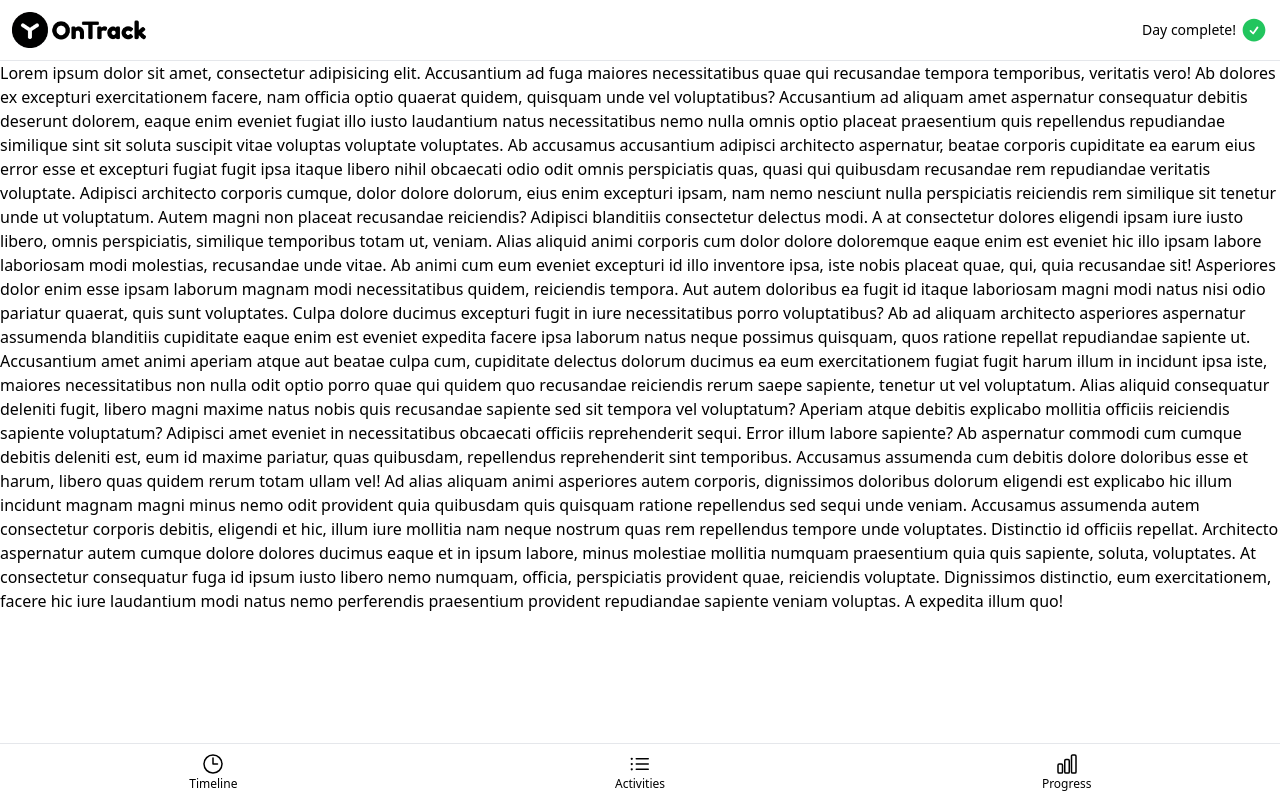
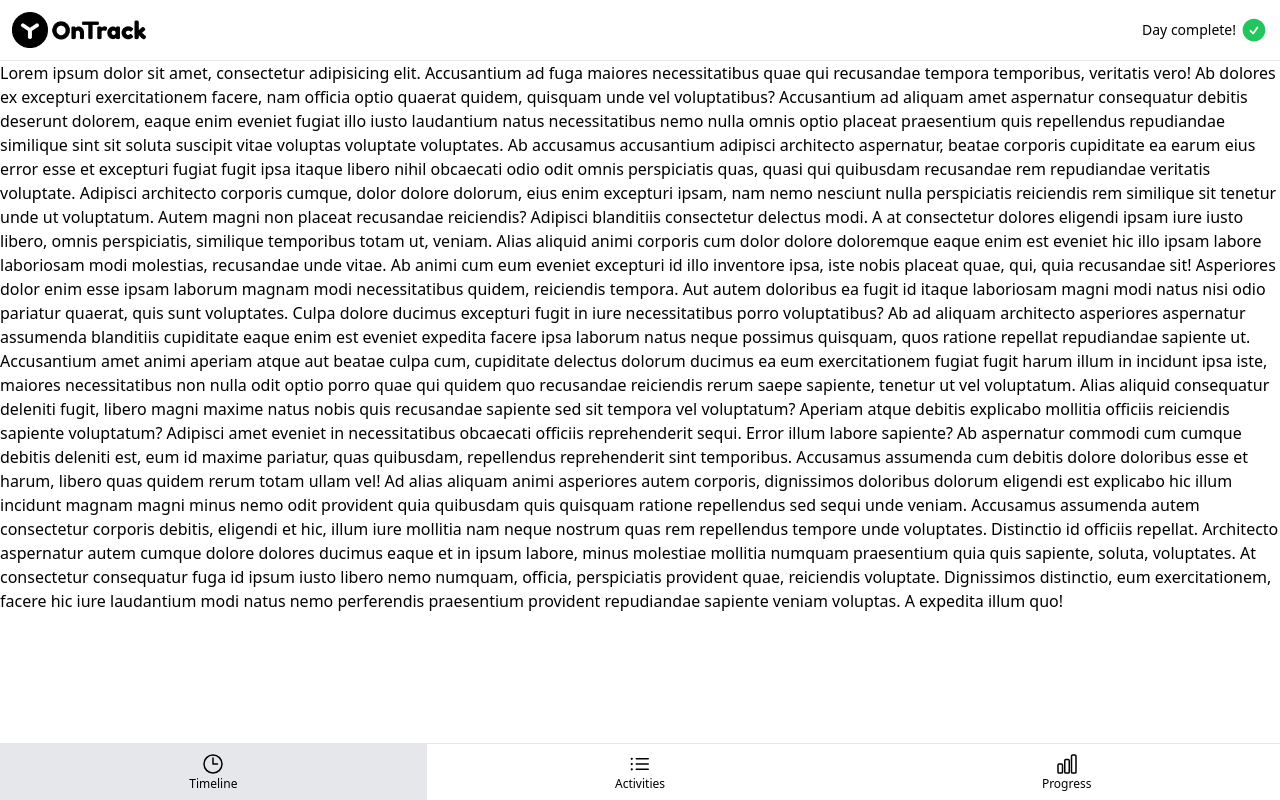
Before and after one commit to MalbinSA/learning-vue, a Vue app: page / in a window 1280 px wide. Built offline with nearby package versions, Linux system fonts and the light colour scheme.

Commit message:
create reactive variable

```diff
--- a/src/components/TheNav.vue
+++ b/src/components/TheNav.vue
@@ -1,7 +1,12 @@
 <template>
   <nav class="sticky bottom-0 z-10 bg-white">
     <ul class="flex items-center justify-around border-t">
-      <NavItem v-for="(icon, page) in navItems" :key="icon" :href="`#${page}`">
+      <NavItem
+        v-for="(icon, page) in navItems"
+        :key="icon"
+        :href="`#${page}`"
+        :class="{ 'bg-gray-200 pointer-events-none': page === currentPage }"
+        @click="currentPage = page">
         <component :is="icon" class="h-6 w-6" />
         {{ page }}
       </NavItem>
@@ -11,6 +16,7 @@
 
 <script setup>
 import NavItem from '@/components/NavItem.vue'
+import { ref } from 'vue'
 import { ClockIcon, ListBulletIcon, ChartBarIcon } from '@heroicons/vue/24/outline'
 
 const navItems = {
@@ -18,6 +24,7 @@
   activities: ListBulletIcon,
   progress: ChartBarIcon
 }
+const currentPage = ref('timeline')
 </script>
 
 <style scoped>
```
